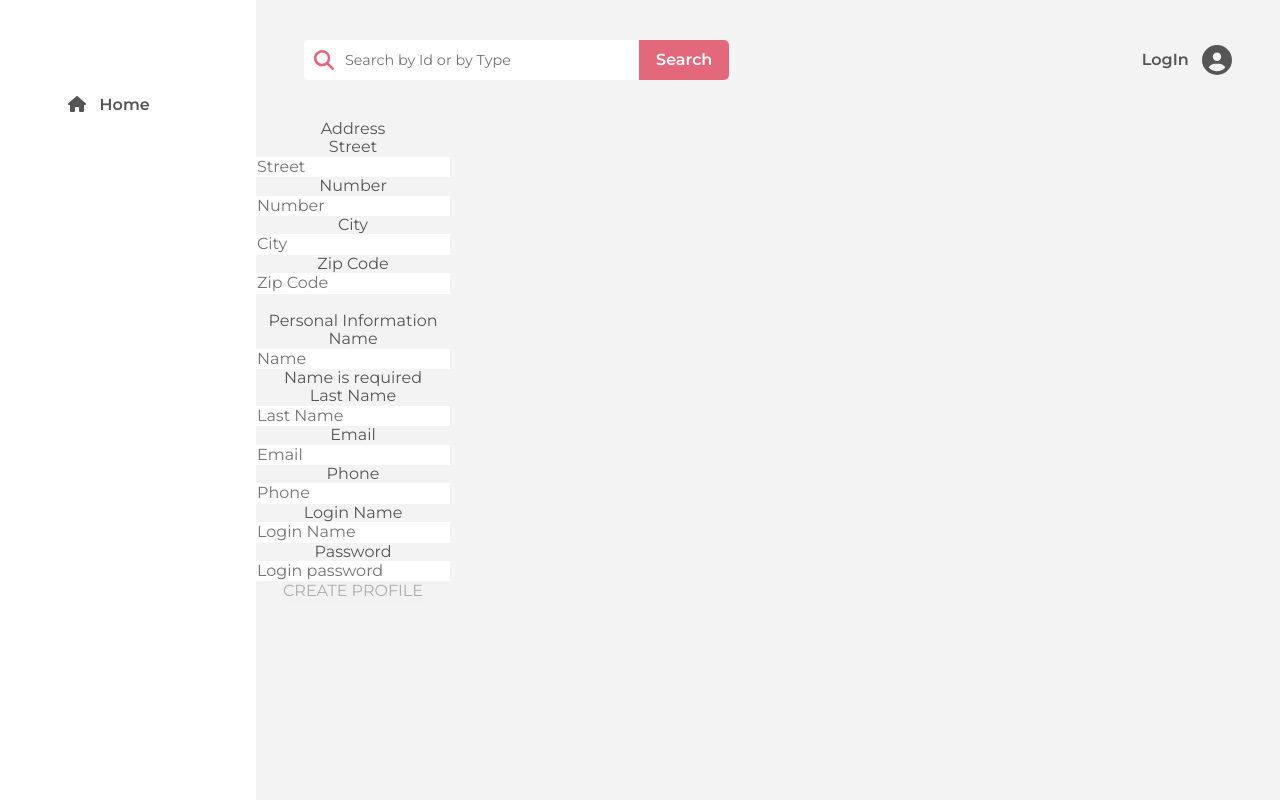
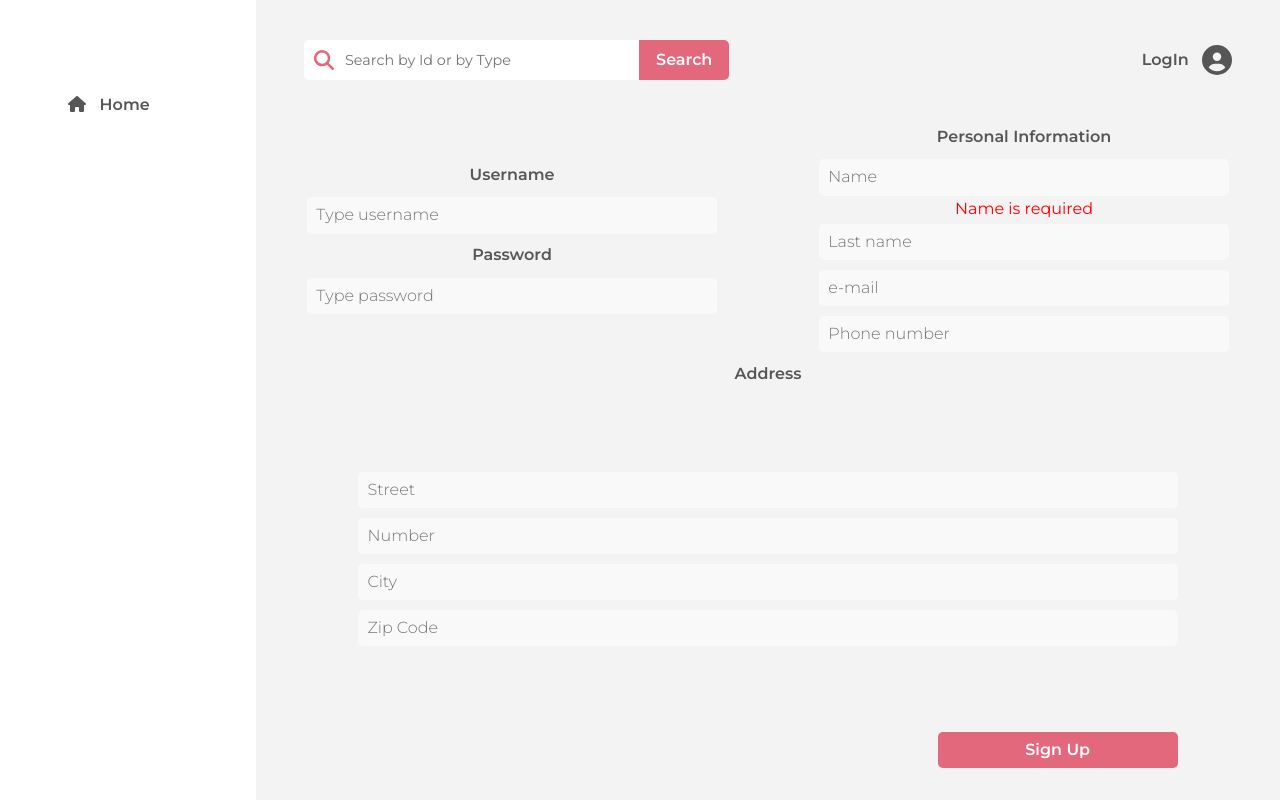
Before and after one commit to Thyroi/Frontend, a React (Create React App) app in the folder client/: page /signup in a window 1280 px wide. Built offline with nearby package versions, Linux system fonts and the light colour scheme.

Commit message:
stylized and organized LogIn UI

```diff
--- a/client/src/components/SignUp/SignUp.jsx
+++ b/client/src/components/SignUp/SignUp.jsx
@@ -1,169 +1,284 @@
-import React, { useEffect, useState, useMemo } from 'react'
-import {useDispatch} from 'react-redux'
+import React, { useEffect, useState, useMemo } from 'react';
+import { useDispatch } from 'react-redux';
 import { createClient } from '../../actions';
-import style from './SignUp.module.css'
+import style from './SignUp.module.css';
 
 export default function SignUp(params) {
+	const dispatch = useDispatch();
 
-    const dispatch = useDispatch()
-
-    const [error, setError] = useState({})
+	const [error, setError] = useState({});
 
 	const [direc, setDirec] = useState({
-        calle: "",
-        numero: "",
-        city: "",
-        zip_code: ""
-    })
+		calle: '',
+		numero: '',
+		city: '',
+		zip_code: '',
+	});
 
 	const [inputs, setInputs] = useState({
-        name: "",
-        lastname: "",
-        email: "",
-        phone: "",
-        login_name: "",
-        login_password: "",
-        address: {}
-    })
+		name: '',
+		lastname: '',
+		email: '',
+		phone: '',
+		login_name: '',
+		login_password: '',
+		address: {},
+	});
 
 	useEffect(() => {
-        setError(validator(inputs, direc))
-    }, [inputs, direc])
+		setError(validator(inputs, direc));
+	}, [inputs, direc]);
 
-    function handleChange(e){
+	function handleChange(e) {
 		e.preventDefault();
 		setInputs({
 			...inputs,
 			[e.target.name]: e.target.value,
-            address: {...direc}
-        })
+			address: { ...direc },
+		});
 
 		setError({
 			...inputs,
 			...direc,
-            [e.target.name]: e.target.value
-        })
+			[e.target.name]: e.target.value,
+		});
 	}
 
-    function handleChangeAddress(e){
-        e.preventDefault()
+	function handleChangeAddress(e) {
+		e.preventDefault();
 		setDirec({
 			...direc,
-            [e.target.name]: e.target.value
-        })
+			[e.target.name]: e.target.value,
+		});
 
 		setError({
 			...inputs,
 			...direc,
-            [e.target.name]: e.target.value
-        })
+			[e.target.name]: e.target.value,
+		});
 	}
 
-    function validator(inputs, direc){
-        let error = {}
-        if(!inputs.name){
-            error.name = "Name is required"
-        } else if (typeof inputs.name !== "string"){
-            error.name = "Insert a valid name (without special caracters or numbers)"
-        } else if (!inputs.lastname){
-            error.lastname = "Lastname is required"
-        } else if (typeof inputs.lastname !== "string"){
-            error.lastname = "Insert a valid lastname (without special caracters or numbers)"
-        }  else if (!inputs.email){
-            error.email = "Email is required"
-        } else if (/^[-\w.%+]{1,64}@(?:[A-Z0-9-]{1,63}\.){1,125}[A-Z]{2,63}$/i.test(inputs.email) === false){
-            error.email = "Email should be a valid email"
-        } else if (!inputs.phone){
-            error.phone = "Phone is required"
-        } else if (!inputs.login_name){
-            error.login_name = "Login name is required"
-        }  else if (!inputs.login_password){
-            error.login_password = "Password is required"
-        } else if (!direc.calle){
-            error.calle = "Street is required"
-        } else if (!direc.numero){
-            error.numero = "Street number is required"
-        } else if(!direc.city){
-            error.city = "City is required"
-        } else if (typeof direc.city !== "string"){
-            error.city = "Insert a valid city (without special caracters or numbers)"
-        } else if(!direc.zip_code){
-            error.zip_code = "Zip code is required"
+	function validator(inputs, direc) {
+		let error = {};
+		if (!inputs.name) {
+			error.name = 'Name is required';
+		} else if (typeof inputs.name !== 'string') {
+			error.name =
+				'Insert a valid name (without special caracters or numbers)';
+		} else if (!inputs.lastname) {
+			error.lastname = 'Lastname is required';
+		} else if (typeof inputs.lastname !== 'string') {
+			error.lastname =
+				'Insert a valid lastname (without special caracters or numbers)';
+		} else if (!inputs.email) {
+			error.email = 'Email is required';
+		} else if (
+			/^[-\w.%+]{1,64}@(?:[A-Z0-9-]{1,63}\.){1,125}[A-Z]{2,63}$/i.test(
+				inputs.email
+			) === false
+		) {
+			error.email = 'Email should be a valid email';
+		} else if (!inputs.phone) {
+			error.phone = 'Phone is required';
+		} else if (!inputs.login_name) {
+			error.login_name = 'Login name is required';
+		} else if (!inputs.login_password) {
+			error.login_password = 'Password is required';
+		} else if (!direc.calle) {
+			error.calle = 'Street is required';
+		} else if (!direc.numero) {
+			error.numero = 'Street number is required';
+		} else if (!direc.city) {
+			error.city = 'City is required';
+		} else if (typeof direc.city !== 'string') {
+			error.city =
+				'Insert a valid city (without special caracters or numbers)';
+		} else if (!direc.zip_code) {
+			error.zip_code = 'Zip code is required';
 		}
-        return error
+		return error;
 	}
 
 	const disable = useMemo(() => {
-        if(error.name || error.lastname || error.phone || error.email || error.login_name || error.login_password || error.calle || error.numero || error.city || error.zip_code){
-            return true
-        } return false},
-        [error])
+		if (
+			error.name ||
+			error.lastname ||
+			error.phone ||
+			error.email ||
+			error.login_name ||
+			error.login_password ||
+			error.calle ||
+			error.numero ||
+			error.city ||
+			error.zip_code
+		) {
+			return true;
+		}
+		return false;
+	}, [error]);
 
-    function handleSubmit(e){
+	function handleSubmit(e) {
 		e.preventDefault();
 		setInputs({
 			...inputs,
-            address: {direc},
-            phone: parseInt(inputs.phone)
-        })
-        dispatch(createClient(inputs))
+			address: { direc },
+			phone: parseInt(inputs.phone),
+		});
+		dispatch(createClient(inputs));
 		setInputs({
-            name: "",
-            lastname: "",
-            email: "",
-            phone: "",
-            login_name: "",
-            login_password: "",
+			name: '',
+			lastname: '',
+			email: '',
+			phone: '',
+			login_name: '',
+			login_password: '',
 			address: {},
-        })
+		});
 		setDirec({
-            calle: "",
-            numero: "",
-            city: "",
-            zip_code: ""
-        })
-        params.history.push("/Products")
+			calle: '',
+			numero: '',
+			city: '',
+			zip_code: '',
+		});
+		params.history.push('/Products');
 	}
 
 	return (
-    <div >
-        <form onSubmit={(e) => {handleSubmit(e)}} className={style.conteiner}>
+		<div className={style.container}>
+			<form
+				className={style.form}
+				onSubmit={(e) => {
+					handleSubmit(e);
+				}}>
+				<div className={style.addressGlobal}>
 					<label>Address</label>
-        <label>Street</label>
-        <input type="text" placeholder='Street' name='calle' value={direc.calle} onChange={(e) => {handleChangeAddress(e)}}/>
-        {error.calle && (<p>{error.calle}</p>)}
-        <label>Number</label>
-        <input type="text" placeholder='Number' name='numero' value={direc.numero} onChange={(e) => {handleChangeAddress(e)}}/>
-        {error.numero && (<p>{error.numero}</p>)}
-        <label>City</label>
-        <input type="text" placeholder='City' name='city' value={direc.city} onChange={(e) => {handleChangeAddress(e)}}/>
-        {error.city && (<p>{error.city}</p>)}
-        <label>Zip Code</label>
-        <input type="text" placeholder='Zip Code' name='zip_code' value={direc.zip_code} onChange={(e) => {handleChangeAddress(e)}}/>
-        {error.zip_code && (<p>{error.zip_code}</p>)}
-        <br/>
+					<div className={style.address}>
+						<input
+							type='text'
+							placeholder='Street'
+							name='calle'
+							value={direc.calle}
+							onChange={(e) => {
+								handleChangeAddress(e);
+							}}
+						/>
+						{error.calle && <p>{error.calle}</p>}
+
+						<input
+							type='text'
+							placeholder='Number'
+							name='numero'
+							value={direc.numero}
+							onChange={(e) => {
+								handleChangeAddress(e);
+							}}
+						/>
+						{error.numero && <p>{error.numero}</p>}
+
+						<input
+							type='text'
+							placeholder='City'
+							name='city'
+							value={direc.city}
+							onChange={(e) => {
+								handleChangeAddress(e);
+							}}
+						/>
+						{error.city && <p>{error.city}</p>}
+
+						<input
+							type='text'
+							placeholder='Zip Code'
+							name='zip_code'
+							value={direc.zip_code}
+							onChange={(e) => {
+								handleChangeAddress(e);
+							}}
+						/>
+						{error.zip_code && <p>{error.zip_code}</p>}
+					</div>
+				</div>
+
+				<div className={style.infoGlobal}>
 					<label>Personal Information</label>
-        <label>Name</label>
-        <input type="text" placeholder='Name' name='name' value={inputs.name} onChange={(e) => {handleChange(e)}}/>
-        {error.name && (<p>{error.name}</p>)}
-        <label>Last Name</label>
-        <input type="text" placeholder='Last Name' name='lastname' value={inputs.lastname} onChange={(e) => {handleChange(e)}}/>
-        {error.lastname && (<p>{error.lastname}</p>)}
-        <label>Email</label>
-        <input type="text" placeholder='Email' name='email' value={inputs.email} onChange={(e) => {handleChange(e)}}/>
-        {error.email && (<p>{error.email}</p>)}
-        <label>Phone</label>
-        <input type="number" placeholder='Phone' name='phone' value={inputs.phone} onChange={(e) => {handleChange(e)}}/>
-        {error.phone && (<p>{error.phone}</p>)}
-        <label>Login Name</label>
-        <input type="text" placeholder='Login Name' name='login_name' value={inputs.login_name} onChange={(e) => {handleChange(e)}}/>
-        {error.login_name && (<p>{error.login_name}</p>)}
+					<div className={style.infoContainer}>
+						<input
+							type='text'
+							placeholder='Name'
+							name='name'
+							value={inputs.name}
+							onChange={(e) => {
+								handleChange(e);
+							}}
+						/>
+						{error.name && <p>{error.name}</p>}
+
+						<input
+							type='text'
+							placeholder='Last name'
+							name='lastname'
+							value={inputs.lastname}
+							onChange={(e) => {
+								handleChange(e);
+							}}
+						/>
+						{error.lastname && <p>{error.lastname}</p>}
+
+						<input
+							type='text'
+							placeholder='e-mail'
+							name='email'
+							value={inputs.email}
+							onChange={(e) => {
+								handleChange(e);
+							}}
+						/>
+						{error.email && <p>{error.email}</p>}
+
+						<input
+							type='number'
+							placeholder='Phone number'
+							name='phone'
+							value={inputs.phone}
+							onChange={(e) => {
+								handleChange(e);
+							}}
+						/>
+						{error.phone && <p>{error.phone}</p>}
+					</div>
+				</div>
+
+				<div className={style.logInGlobal}>
+					<label>Username</label>
+					<input
+						type='text'
+						placeholder='Type username'
+						name='login_name'
+						value={inputs.login_name}
+						onChange={(e) => {
+							handleChange(e);
+						}}
+					/>
+					{error.login_name && <p>{error.login_name}</p>}
 					<label>Password</label>
-        <input type="password" placeholder='Login password' name='login_password' value={inputs.login_password} onChange={(e) => {handleChange(e)}}/>
-        {error.login_password && (<p>{error.login_password}</p>)}
+					<input
+						type='password'
+						placeholder='Type password'
+						name='login_password'
+						value={inputs.login_password}
+						onChange={(e) => {
+							handleChange(e);
+						}}
+					/>
+					{error.login_password && <p>{error.login_password}</p>}
+				</div>
 
-        <button disabled={disable} type="submit" >CREATE PROFILE</button>
+				<div className={style.submit}>
+					<button disabled={disable} type='submit'>
+						Sign Up
+					</button>
+				</div>
 			</form>
 		</div>
-  )
+	);
 }
--- a/client/src/components/SignUp/SignUp.module.css
+++ b/client/src/components/SignUp/SignUp.module.css
@@ -1,7 +1,118 @@
-.conteiner{
-    display: flex;
-    flex-wrap: wrap;
-    flex-direction: column;
-    align-items: center;
-    justify-content: center;
+.container {
+	width: 100%;
+	height: 100%;
+	display: flex;
+	align-items: center;
+	justify-content: center;
 }
+
+.form {
+	width: 100%;
+	height: 100%;
+	display: grid;
+	grid-template-columns: 1fr 1fr;
+	grid-template-rows: 2fr 7fr 1fr;
+}
+
+.form p {
+	text-align: flex-end;
+	color: red;
+}
+
+.form input,
+select {
+	margin: 0.3rem;
+	width: 80%;
+	background: #f9f9f9;
+	border: 1px solid transparent;
+	border-radius: 0.3rem;
+	padding: 0.5rem;
+	color: #565656;
+	outline: none;
+	font-weight: 300;
+}
+
+.form label {
+	color: #565656;
+	font-weight: 600;
+	margin: 0.5rem;
+}
+
+.form button {
+	margin: 0.3rem 10% 0 0;
+	background-color: #e4687c;
+	color: white;
+	font-weight: 600;
+	padding: 0.5rem;
+	width: 15rem;
+	border: 1px solid transparent;
+	border-radius: 0.3rem;
+	transition: all ease-in-out 0.15s;
+	align-self: flex-end;
+	cursor: pointer;
+}
+
+.form button:hover {
+	background-color: white;
+	color: #e4687c;
+	box-shadow: 0 12px 16px 0 rgba(0, 0, 0, 0.24),
+		0 17px 50px 0 rgba(0, 0, 0, 0.19);
+}
+
+.logInGlobal {
+	width: 100%;
+	height: 100%;
+	grid-row: 1;
+	grid-column: 1;
+	display: flex;
+	flex-direction: column;
+	align-items: center;
+	justify-content: center;
+}
+
+.address,
+.infoContainer {
+	width: 100%;
+	height: 100%;
+	display: flex;
+	flex-direction: column;
+	align-items: center;
+	justify-content: center;
+}
+
+.addressGlobal {
+	width: 100%;
+	height: 100%;
+	grid-row: 2;
+	grid-column: 1/3;
+	display: flex;
+	flex-direction: column;
+	align-items: center;
+	justify-content: center;
+}
+
+.infoGlobal {
+	width: 100%;
+	height: 100%;
+	grid-row: 1;
+	grid-column: 2;
+	display: flex;
+	flex-direction: column;
+	align-items: center;
+	justify-content: center;
+}
+
+.submit {
+	width: 100%;
+	height: 100%;
+	grid-row: 3;
+	grid-column: 1/3;
+	display: flex;
+	flex-direction: column;
+	align-items: center;
+	justify-content: flex-end;
+}
+
+.submit button {
+	margin-bottom: 2rem;
+}
--- a/client/src/components/SignUp/SignUpGoogle.jsx
+++ b/client/src/components/SignUp/SignUpGoogle.jsx
@@ -1,150 +1,221 @@
-import React, { useEffect, useState, useMemo  } from 'react'
-import { useSelector } from 'react-redux'
-import {useDispatch} from 'react-redux'
+import React, { useEffect, useState, useMemo } from 'react';
+import { useSelector } from 'react-redux';
+import { useDispatch } from 'react-redux';
 import { createClient } from '../../actions';
-import style from './SignUp.module.css'
+import style from './SignUp.module.css';
 
 export default function SignUpGoogle(params) {
+	const info = useSelector((state) => state.google);
+	const dispatch = useDispatch();
 
-  const info = useSelector((state) => state.google)
-  const dispatch = useDispatch()
-
-  const [error, setError] = useState({})
+	const [error, setError] = useState({});
 
 	const [direc, setDirec] = useState({
-      calle: "",
-      numero: "",
-      city: "",
-      zip_code: ""
-  })
+		calle: '',
+		numero: '',
+		city: '',
+		zip_code: '',
+	});
 
 	const [inputs, setInputs] = useState({
 		name: info.name,
 		lastname: info.lastname,
 		email: info.email,
-      phone: "",
-      login_name: "",
-      login_password: "",
-      address: {}
-    })
+		phone: '',
+		login_name: '',
+		login_password: '',
+		address: {},
+	});
 
 	useEffect(() => {
-        setError(validator(inputs, direc))
-    }, [inputs, direc])
+		setError(validator(inputs, direc));
+	}, [inputs, direc]);
 
-    function handleChange(e){
+	function handleChange(e) {
 		e.preventDefault();
 		setInputs({
 			...inputs,
 			[e.target.name]: e.target.value,
-            address: {...direc}
-        })
+			address: { ...direc },
+		});
 
 		setError({
 			...inputs,
 			...direc,
-            [e.target.name]: e.target.value
-        })
+			[e.target.name]: e.target.value,
+		});
 	}
 
-    function handleChangeAddress(e){
-        e.preventDefault()
+	function handleChangeAddress(e) {
+		e.preventDefault();
 		setDirec({
 			...direc,
-            [e.target.name]: e.target.value
-        })
+			[e.target.name]: e.target.value,
+		});
 
 		setError({
 			...inputs,
 			...direc,
-            [e.target.name]: e.target.value
-        })
+			[e.target.name]: e.target.value,
+		});
 	}
 
-    function validator(inputs, direc){
-        let error = {}
-        if (!inputs.phone){
-            error.phone = "Phone is required"
-        } else if (!inputs.login_name){
-            error.login_name = "Login name is required"
-        }  else if (!inputs.login_password){
-            error.login_password = "Password is required"
-        } else if (!direc.calle){
-            error.calle = "Street is required"
-        } else if (!direc.numero){
-            error.numero = "Street number is required"
-        } else if(!direc.city){
-            error.city = "City is required"
-        } else if (typeof direc.city !== "string"){
-            error.city = "Insert a valid city (without special caracters or numbers)"
-        } else if(!direc.zip_code){
-            error.zip_code = "Zip code is required"
+	function validator(inputs, direc) {
+		let error = {};
+		if (!inputs.phone) {
+			error.phone = 'Phone is required';
+		} else if (!inputs.login_name) {
+			error.login_name = 'Login name is required';
+		} else if (!inputs.login_password) {
+			error.login_password = 'Password is required';
+		} else if (!direc.calle) {
+			error.calle = 'Street is required';
+		} else if (!direc.numero) {
+			error.numero = 'Street number is required';
+		} else if (!direc.city) {
+			error.city = 'City is required';
+		} else if (typeof direc.city !== 'string') {
+			error.city =
+				'Insert a valid city (without special caracters or numbers)';
+		} else if (!direc.zip_code) {
+			error.zip_code = 'Zip code is required';
 		}
-        return error
+		return error;
 	}
 
 	const disable = useMemo(() => {
-        if(error.phone  || error.login_name || error.login_password || error.calle || error.numero || error.city || error.zip_code){
-            return true
-        } return false},
-        [error])
+		if (
+			error.phone ||
+			error.login_name ||
+			error.login_password ||
+			error.calle ||
+			error.numero ||
+			error.city ||
+			error.zip_code
+		) {
+			return true;
+		}
+		return false;
+	}, [error]);
 
-    function handleSubmit(e){
+	function handleSubmit(e) {
 		e.preventDefault();
 		setInputs({
 			...inputs,
-            address: {direc},
-            phone: parseInt(inputs.phone)
-        })
-        dispatch(createClient(inputs))
+			address: { direc },
+			phone: parseInt(inputs.phone),
+		});
+		dispatch(createClient(inputs));
 		setInputs({
 			name: info.name,
 			lastname: info.lastname,
 			email: info.email,
-          phone: "",
-          login_name: "",
-          login_password: "",
-          address: {}
-        })
+			phone: '',
+			login_name: '',
+			login_password: '',
+			address: {},
+		});
 		setDirec({
-            calle: "",
-            numero: "",
-            city: "",
-            zip_code: ""
-        })
-        params.history.push("/Products")
+			calle: '',
+			numero: '',
+			city: '',
+			zip_code: '',
+		});
+		params.history.push('/Products');
 	}
 
 	return (
-    <div >
-        <form onSubmit={(e) => {handleSubmit(e)}} className={style.conteiner}>
+		<div>
+			<form
+				onSubmit={(e) => {
+					handleSubmit(e);
+				}}
+				className={style.conteiner}>
 				<label>Address</label>
 				<label>Street</label>
-        <input type="text" placeholder='Street' name='calle' value={direc.calle} onChange={(e) => {handleChangeAddress(e)}}/>
-        {error.calle && (<p>{error.calle}</p>)}
+				<input
+					type='text'
+					placeholder='Street'
+					name='calle'
+					value={direc.calle}
+					onChange={(e) => {
+						handleChangeAddress(e);
+					}}
+				/>
+				{error.calle && <p>{error.calle}</p>}
 				<label>Number</label>
-        <input type="text" placeholder='Number' name='numero' value={direc.numero} onChange={(e) => {handleChangeAddress(e)}}/>
-        {error.numero && (<p>{error.numero}</p>)}
+				<input
+					type='text'
+					placeholder='Number'
+					name='numero'
+					value={direc.numero}
+					onChange={(e) => {
+						handleChangeAddress(e);
+					}}
+				/>
+				{error.numero && <p>{error.numero}</p>}
 				<label>City</label>
-        <input type="text" placeholder='City' name='city' value={direc.city} onChange={(e) => {handleChangeAddress(e)}}/>
-        {error.city && (<p>{error.city}</p>)}
+				<input
+					type='text'
+					placeholder='City'
+					name='city'
+					value={direc.city}
+					onChange={(e) => {
+						handleChangeAddress(e);
+					}}
+				/>
+				{error.city && <p>{error.city}</p>}
 				<label>Zip Code</label>
-        <input type="text" placeholder='Zip Code' name='zip_code' value={direc.zip_code} onChange={(e) => {handleChangeAddress(e)}}/>
-        {error.zip_code && (<p>{error.zip_code}</p>)}
-        <br/>
+				<input
+					type='text'
+					placeholder='Zip Code'
+					name='zip_code'
+					value={direc.zip_code}
+					onChange={(e) => {
+						handleChangeAddress(e);
+					}}
+				/>
+				{error.zip_code && <p>{error.zip_code}</p>}
+				<br />
 				<label>Personal Information</label>
 				<label>Phone</label>
-        <input type="number" placeholder='Phone' name='phone' value={inputs.phone} onChange={(e) => {handleChange(e)}}/>
-        {error.phone && (<p>{error.phone}</p>)}
+				<input
+					type='number'
+					placeholder='Phone'
+					name='phone'
+					value={inputs.phone}
+					onChange={(e) => {
+						handleChange(e);
+					}}
+				/>
+				{error.phone && <p>{error.phone}</p>}
 				<label>Login Name</label>
-        <input type="text" placeholder='Login Name' name='login_name' value={inputs.login_name} onChange={(e) => {handleChange(e)}}/>
-        {error.login_name && (<p>{error.login_name}</p>)}
+				<input
+					type='text'
+					placeholder='Login Name'
+					name='login_name'
+					value={inputs.login_name}
+					onChange={(e) => {
+						handleChange(e);
+					}}
+				/>
+				{error.login_name && <p>{error.login_name}</p>}
 				<label>Password</label>
-        <input type="password" placeholder='Login password' name='login_password' value={inputs.login_password} onChange={(e) => {handleChange(e)}}/>
-        {error.login_password && (<p>{error.login_password}</p>)}
+				<input
+					type='password'
+					placeholder='Login password'
+					name='login_password'
+					value={inputs.login_password}
+					onChange={(e) => {
+						handleChange(e);
+					}}
+				/>
+				{error.login_password && <p>{error.login_password}</p>}
 
-        <button disabled={disable} type="submit" >CREATE PROFILE</button>
+				<button disabled={disable} type='submit'>
+					CREATE PROFILE
+				</button>
 			</form>
 		</div>
-  )
+	);
 }
```
Lines whose indentation alone changed are shown as unchanged.
